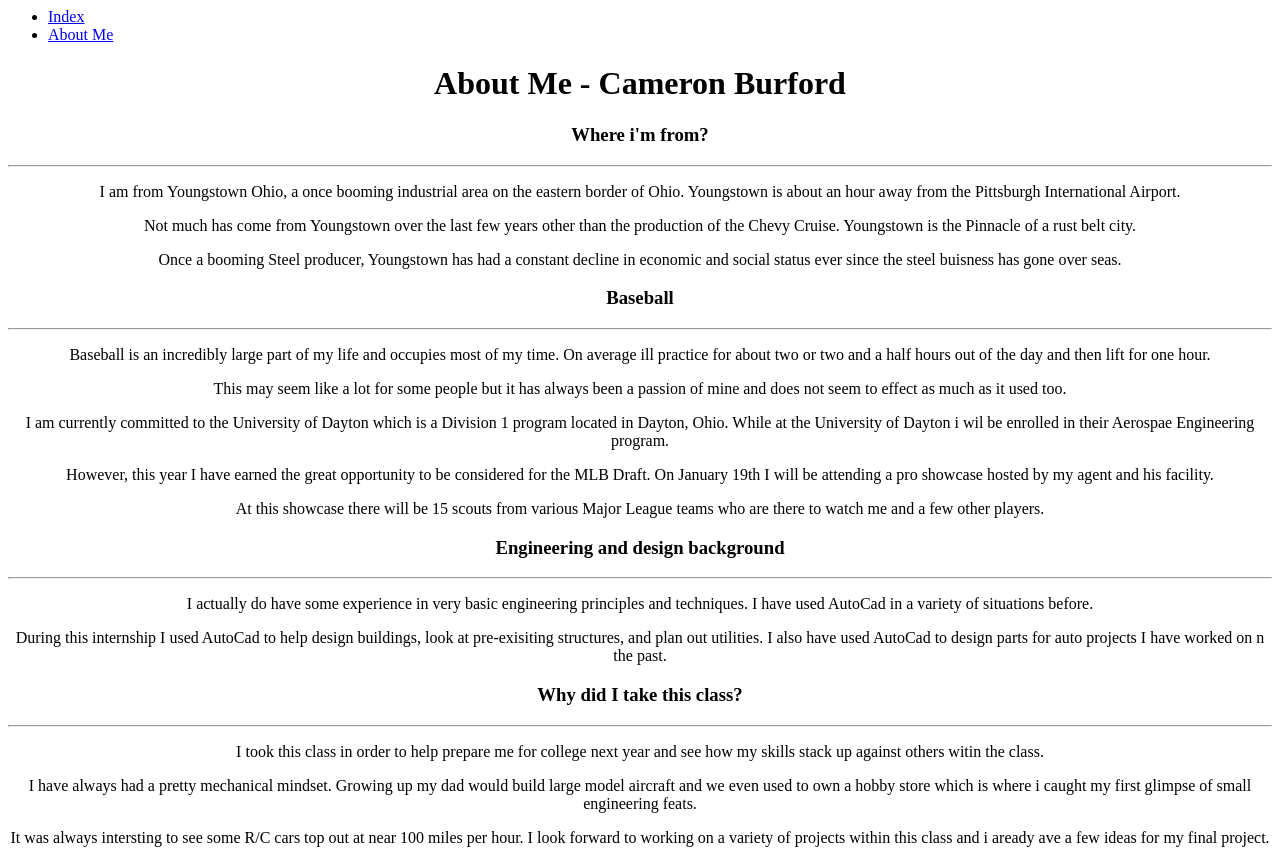
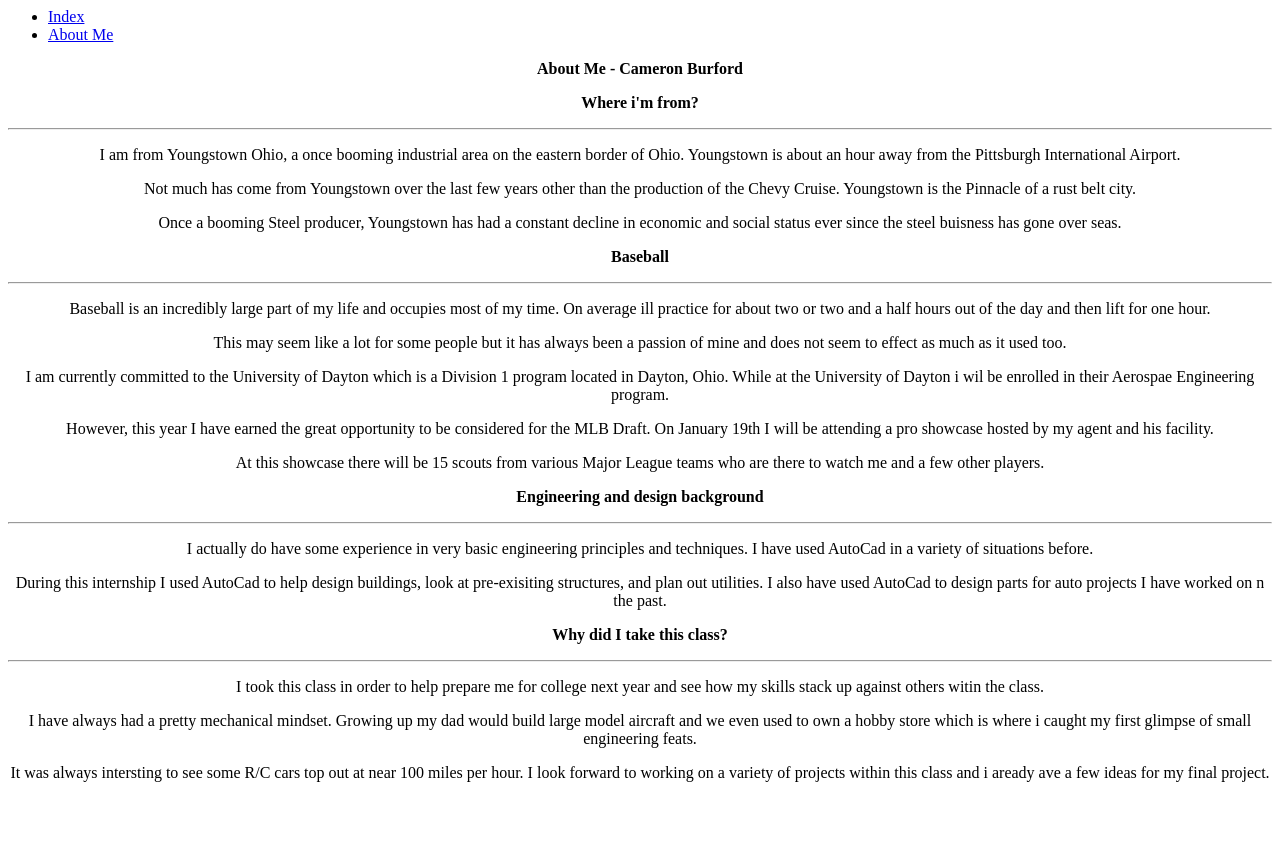
Before and after one commit to Burfordc/Burfordc, a plain HTML site: page AboutMe.html in a window 1280 px wide. After the commit the page ends 800 px from the top, so only its background shows below. Drawn offline with Linux system fonts and the light colour scheme.

Commit message:
Update AboutMe.html

```diff
--- a/AboutMe.html
+++ b/AboutMe.html
@@ -4,7 +4,9 @@
 <title>Cameron Burford About Me Page - Digital Engineering 2019</Title>
 </head>
 <style>
-
+	h1{font-size:100%;text-align:center;}
+	h3{font-size:100%;text-align:center;}
+	p{font-size:100%;text-align:center;}
 
 </style>
 
@@ -15,7 +17,7 @@
     <li><a href="AboutMe.html">About Me</a></li>
 	</ul>
 </nav>
-<center> <h1>About Me - Cameron Burford</h1>
+<h1>About Me - Cameron Burford</h1>
 <h3> Where i'm from? </h3> <hr>
 	<p> I am from Youngstown Ohio, a once booming industrial area on the eastern border of Ohio. Youngstown is about an hour away from the Pittsburgh International Airport.</p>
 	<p> Not much has come from Youngstown over the last few years other than the production of the Chevy Cruise. Youngstown is the Pinnacle of a rust belt city.</p>
@@ -36,6 +38,5 @@
 	<p> I took this class in order to help prepare me for college next year and see how my skills stack up against others witin the class. </p>
 	<p> I have always had a pretty mechanical mindset. Growing up my dad would build large model aircraft and we even used to own a hobby store which is where i caught my first glimpse of small engineering feats. </p>
 	<p> It was always intersting to see some R/C cars top out at near 100 miles per hour. I look forward to working on a variety of projects within this class and i aready ave a few ideas for my final project. </p>
-</center>
 </body>
 </html>
```
